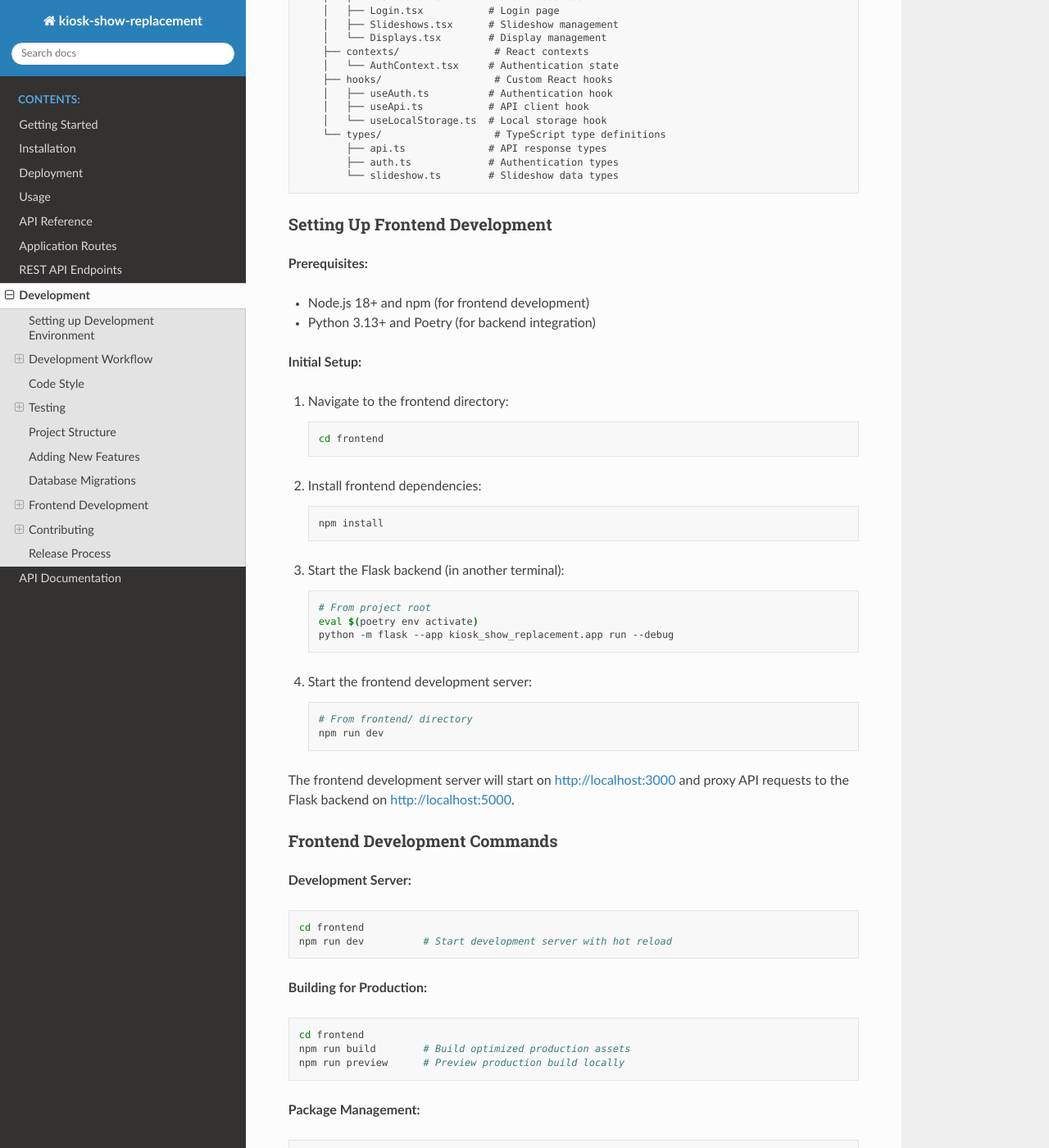
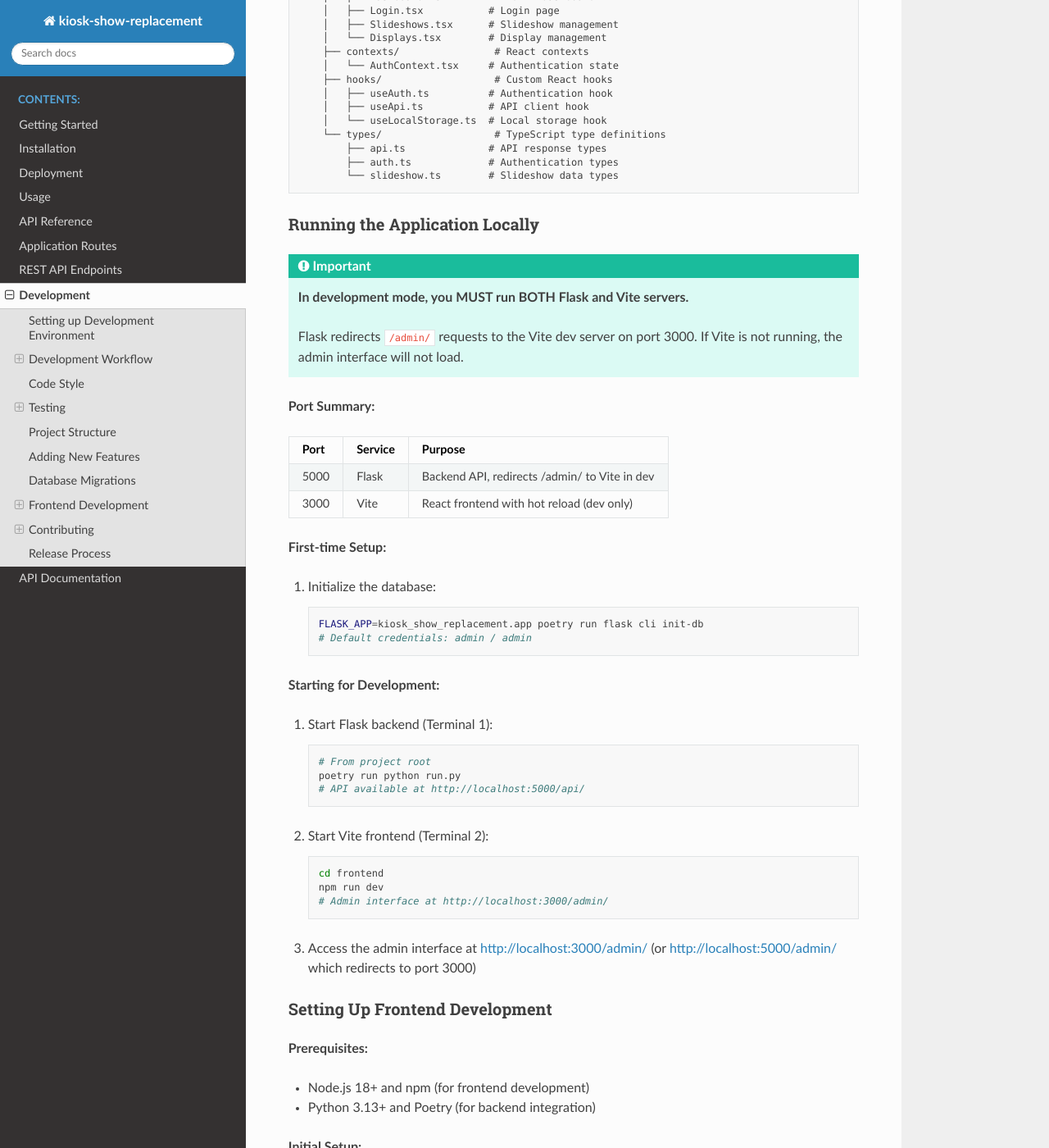
Before and after one commit to jantman/kiosk-show-replacement, a Sphinx documentation site: the page built from docs/development.rst, in a window 1280 px wide and 1400 px high, scrolled down 13216 px. Shown: the whole window at 82% size. Built offline with Sphinx 7.4.7 and the Read the Docs theme 3.1.0, drawn with Linux system fonts in a browser that asks for light colours; some of the changed text lies outside the part shown.

Commit message:
Clarify development server requirements in documentation
Updated CLAUDE.md and docs/development.rst to clearly document:
- Flask (port 5000) and Vite (port 3000) must BOTH run in dev mode
- Flask redirects /admin/ to Vite in development mode
- Port summary table showing which service runs on which port
- Correct FLASK_APP environment variable for init-db command

Co-Authored-By: Claude Opus 4.5 <noreply@anthropic.com>

```diff
--- a/docs/development.rst
+++ b/docs/development.rst
@@ -638,6 +638,55 @@ Frontend Project Structure
            ├── auth.ts             # Authentication types
            └── slideshow.ts        # Slideshow data types
 
+Running the Application Locally
+~~~~~~~~~~~~~~~~~~~~~~~~~~~~~~~~
+
+.. important::
+
+   **In development mode, you MUST run BOTH Flask and Vite servers.**
+
+   Flask redirects ``/admin/`` requests to the Vite dev server on port 3000.
+   If Vite is not running, the admin interface will not load.
+
+**Port Summary:**
+
++------+---------+------------------------------------------------+
+| Port | Service | Purpose                                        |
++======+=========+================================================+
+| 5000 | Flask   | Backend API, redirects /admin/ to Vite in dev  |
++------+---------+------------------------------------------------+
+| 3000 | Vite    | React frontend with hot reload (dev only)      |
++------+---------+------------------------------------------------+
+
+**First-time Setup:**
+
+1. Initialize the database:
+
+   .. code-block:: bash
+
+      FLASK_APP=kiosk_show_replacement.app poetry run flask cli init-db
+      # Default credentials: admin / admin
+
+**Starting for Development:**
+
+1. Start Flask backend (Terminal 1):
+
+   .. code-block:: bash
+
+      # From project root
+      poetry run python run.py
+      # API available at http://localhost:5000/api/
+
+2. Start Vite frontend (Terminal 2):
+
+   .. code-block:: bash
+
+      cd frontend
+      npm run dev
+      # Admin interface at http://localhost:3000/admin/
+
+3. Access the admin interface at http://localhost:3000/admin/ (or http://localhost:5000/admin/ which redirects to port 3000)
+
 Setting Up Frontend Development
 ~~~~~~~~~~~~~~~~~~~~~~~~~~~~~~~~
 
@@ -660,22 +709,7 @@ Setting Up Frontend Development
 
       npm install
 
-3. Start the Flask backend (in another terminal):
-
-   .. code-block:: bash
-
-      # From project root
-      eval $(poetry env activate)
-      python -m flask --app kiosk_show_replacement.app run --debug
-
-4. Start the frontend development server:
-
-   .. code-block:: bash
-
-      # From frontend/ directory
-      npm run dev
-
-The frontend development server will start on http://localhost:3000 and proxy API requests to the Flask backend on http://localhost:5000.
+The frontend development server runs on http://localhost:3000 and proxies API requests to the Flask backend on http://localhost:5000.
 
 Frontend Development Commands
 ~~~~~~~~~~~~~~~~~~~~~~~~~~~~~
```
Also changed, not shown: CLAUDE.md (+22 -16 lines).
